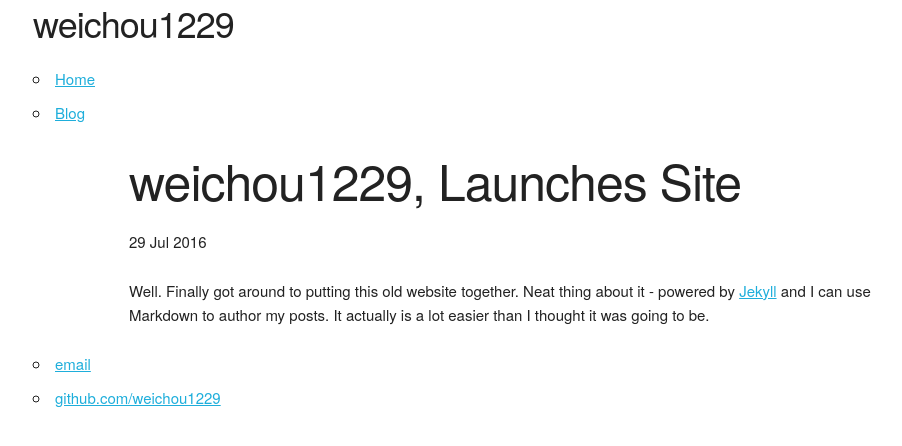
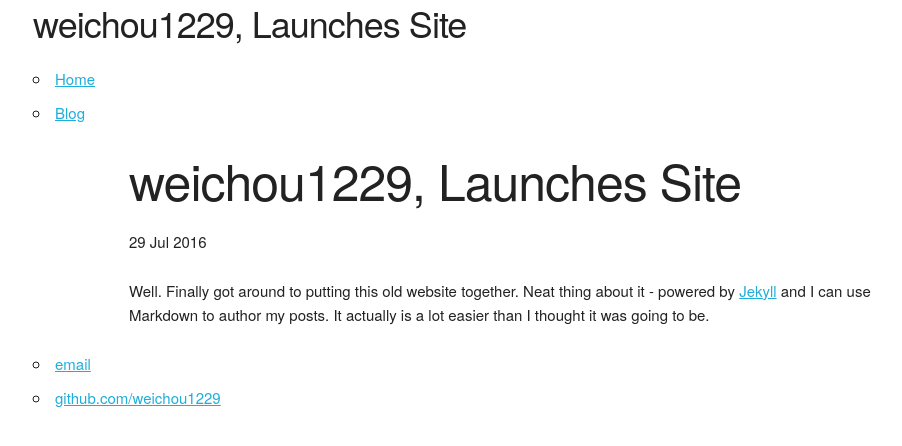
Before and after one commit to weichou1229/weichou.github.io, a Jekyll site: the page built from _posts/blog/2016-07-29-weichou1229-site-launched.md, in a window 1280 px wide. Shown: the top 446 px of the page, without its empty margins (127-1029 px from the left). Built offline with Jekyll 4.4.1, drawn with Linux system fonts in a browser that asks for light colours; comment, search, counter and statistics services are not loaded.

Commit message:
Update default.html

```diff
--- a/_layouts/default.html
+++ b/_layouts/default.html
@@ -8,7 +8,7 @@
 		</head>
 		<body class="container">
 			<header>
-				<h3>weichou1229</h3>
+				<h3>{{page.title}}</h3>
 			</header>
 			<nav>
 		    		<ul>
```
